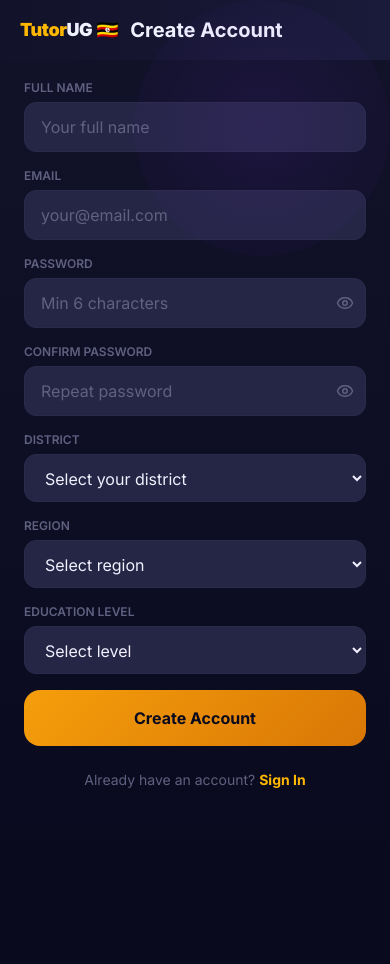
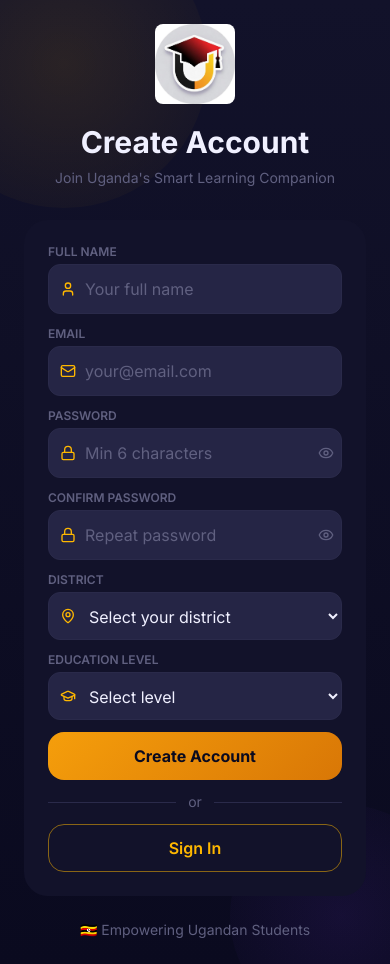
Before and after one commit to OPOKA-ERIC/TUTOR-UG, a React (Vite) app in the folder web/: page /register in a window 390 px wide. Before the commit the page ends 844 px from the top, so only its background shows below. Built offline with nearby package versions, Linux system fonts and the light colour scheme.

Commit message:
feat: Google OAuth sign-in, logo image, redesign register/login pages

```diff
--- a/web/src/components/Logo.tsx
+++ b/web/src/components/Logo.tsx
@@ -1,10 +1,12 @@
 export default function Logo({ size = 'md' }: { size?: 'sm' | 'md' | 'lg' }) {
-  const s = size === 'sm' ? 'text-lg' : size === 'lg' ? 'text-3xl' : 'text-xl'
+  const dims = size === 'sm' ? 80 : size === 'lg' ? 44 : 36
   return (
-    <span className={`font-black ${s} tracking-tight`}>
-      <span className="text-primary">Tutor</span>
-      <span className="text-text-white">UG</span>
-      <span className="text-primary ml-1">🇺🇬</span>
-    </span>
+    <img
+      src="/assets/logo.jpg"
+      alt="TutorUG"
+      width={dims}
+      height={dims}
+      className="object-contain rounded-lg"
+    />
   )
 }
--- a/web/src/lib/AuthContext.tsx
+++ b/web/src/lib/AuthContext.tsx
@@ -7,6 +7,7 @@ interface AuthCtx {
   loading: boolean
   login: (email: string, password: string) => Promise<string | null>
   register: (email: string, password: string, profile: Partial<UserProfile>) => Promise<string | null>
+  signInWithGoogle: () => Promise<string | null>
   logout: () => Promise<void>
   refreshProfile: () => Promise<void>
 }
@@ -26,14 +27,46 @@ export function AuthProvider({ children }: { children: ReactNode }) {
     if (data) setProfile(data as UserProfile)
   }
 
+  async function ensureProfile(user: import('@supabase/supabase-js').User) {
+    const { data: existing } = await supabase
+      .from('users')
+      .select('user_id')
+      .eq('user_id', user.id)
+      .single()
+    if (existing) return
+    const meta = user.user_metadata
+    const { error: profileError } = await supabase.from('users').insert({
+      user_id: user.id,
+      email: user.email || '',
+      name: meta?.full_name || meta?.name || user.email?.split('@')[0] || 'Student',
+      avatar_url: meta?.avatar_url || '',
+      district: '', region: '', education_level: '',
+      school: '', combination: '', course: '', profession: '',
+      total_messages: 0, total_quizzes: 0,
+      total_documents: 0, streak_days: 0,
+    })
+    if (!profileError) {
+      await supabase.from('user_settings').insert({
+        user_id: user.id, voice_enabled: true, auto_read_enabled: false,
+        quiz_sound_enabled: true, notifications_enabled: true,
+        study_reminders_enabled: true, quiz_difficulty: 'adaptive',
+        app_theme: 'DEEP_SPACE', language: 'en',
+        updated_at: new Date().toISOString(),
+      })
+    }
+  }
+
   useEffect(() => {
     supabase.auth.getSession().then(({ data }) => {
-      if (data.session?.user) fetchProfile(data.session.user.id).finally(() => setLoading(false))
-      else setLoading(false)
+      if (data.session?.user) {
+        ensureProfile(data.session.user).then(() => fetchProfile(data.session.user.id).finally(() => setLoading(false)))
+      } else setLoading(false)
     })
-    const { data: { subscription } } = supabase.auth.onAuthStateChange((_event, session) => {
-      if (session?.user) fetchProfile(session.user.id)
-      else setProfile(null)
+    const { data: { subscription } } = supabase.auth.onAuthStateChange(async (event, session) => {
+      if (session?.user) {
+        if (event === 'SIGNED_IN') await ensureProfile(session.user)
+        await fetchProfile(session.user.id)
+      } else setProfile(null)
     })
     return () => subscription.unsubscribe()
   }, [])
@@ -70,6 +103,14 @@ export function AuthProvider({ children }: { children: ReactNode }) {
     return null
   }
 
+  async function signInWithGoogle(): Promise<string | null> {
+    const { error } = await supabase.auth.signInWithOAuth({
+      provider: 'google',
+      options: { redirectTo: window.location.origin },
+    })
+    return error?.message || null
+  }
+
   async function logout() {
     await supabase.auth.signOut()
     setProfile(null)
@@ -88,7 +129,7 @@ export function AuthProvider({ children }: { children: ReactNode }) {
   }
 
   return (
-    <AuthContext.Provider value={{ profile, loading, login, register, logout, refreshProfile }}>
+    <AuthContext.Provider value={{ profile, loading, login, register, signInWithGoogle, logout, refreshProfile }}>
       {children}
     </AuthContext.Provider>
   )
--- a/web/src/pages/LoginPage.tsx
+++ b/web/src/pages/LoginPage.tsx
@@ -5,7 +5,7 @@ import { useAuth } from '@/lib/AuthContext'
 import Logo from '@/components/Logo'
 
 export default function LoginPage() {
-  const { login } = useAuth()
+  const { login, signInWithGoogle } = useAuth()
   const navigate = useNavigate()
   const [email, setEmail] = useState('')
   const [password, setPassword] = useState('')
@@ -35,82 +35,92 @@ export default function LoginPage() {
 
       <div className="w-full max-w-md relative">
         {/* Logo */}
-        <div className="flex flex-col items-center mb-8">
+        <div className="flex flex-col items-center mb-4">
           <div className="w-20 h-20 rounded-2xl flex items-center justify-center mb-5"
             style={{ background: 'linear-gradient(135deg, #F59E0B, #D97706)' }}>
             <Logo size="sm" />
           </div>
-          <h1 className="text-text-white text-3xl font-bold">Welcome Back! 👋</h1>
-          <p className="text-text-disabled mt-2 text-sm">Sign in to continue learning</p>
+          <h1 className="text-text-white text-2xl font-bold">Welcome Back! 👋</h1>
+          <p className="text-text-disabled mt-1 text-sm">Sign in to continue learning</p>
         </div>
 
         {/* Card */}
-        <div className="bg-surface rounded-3xl p-6">
+        <div className="bg-surface rounded-3xl p-5">
           {error && (
-            <div className="bg-error/10 border border-error/30 rounded-xl p-3 mb-5 text-error text-sm">{error}</div>
+            <div className="bg-error/10 border border-error/30 rounded-xl p-2 mb-3 text-error text-xs">{error}</div>
           )}
 
-          <form onSubmit={handleSubmit} className="space-y-5">
+          <form onSubmit={handleSubmit} className="space-y-3">
             <div>
-              <label className="text-text-disabled text-xs font-semibold uppercase mb-2 block">Email</label>
+              <label className="text-text-disabled text-xs font-semibold uppercase mb-1 block">Email</label>
               <div className="relative">
-                <Mail size={18} className="absolute left-3 top-1/2 -translate-y-1/2 text-primary" />
+                <Mail size={16} className="absolute left-3 top-1/2 -translate-y-1/2 text-primary" />
                 <input type="email" value={email} onChange={e => setEmail(e.target.value)}
                   placeholder="your@email.com" required
-                  className="input-field pl-10" />
+                  className="input-field pl-9" />
               </div>
             </div>
 
             <div>
-              <label className="text-text-disabled text-xs font-semibold uppercase mb-2 block">Password</label>
+              <label className="text-text-disabled text-xs font-semibold uppercase mb-1 block">Password</label>
               <div className="relative">
-                <Lock size={18} className="absolute left-3 top-1/2 -translate-y-1/2 text-primary" />
+                <Lock size={16} className="absolute left-3 top-1/2 -translate-y-1/2 text-primary" />
                 <input type={showPwd ? 'text' : 'password'} value={password}
                   onChange={e => setPassword(e.target.value)}
-                  placeholder="••••••••" required className="input-field pl-10 pr-11" />
+                  placeholder="••••••••" required className="input-field pl-9 pr-10" />
                 <button type="button" onClick={() => setShowPwd(!showPwd)}
-                  className="absolute right-3 top-1/2 -translate-y-1/2 text-text-disabled hover:text-text-light">
-                  {showPwd ? <EyeOff size={18} /> : <Eye size={18} />}
+                  className="absolute right-2 top-1/2 -translate-y-1/2 text-text-disabled hover:text-text-light">
+                  {showPwd ? <EyeOff size={16} /> : <Eye size={16} />}
                 </button>
               </div>
             </div>
 
             <div className="text-right">
-              <Link to="/forgot-password" className="text-primary text-sm font-medium hover:underline">
+              <Link to="/forgot-password" className="text-primary text-xs font-medium hover:underline">
                 Forgot Password?
               </Link>
             </div>
 
             <button type="submit" disabled={!canLogin}
-              className="w-full h-13 rounded-2xl font-bold text-base flex items-center justify-center gap-2 transition-all"
+              className="w-full h-11 rounded-2xl font-bold text-sm flex items-center justify-center gap-2 transition-all"
               style={{
                 background: canLogin ? 'linear-gradient(135deg, #F59E0B, #D97706)' : 'linear-gradient(135deg, #252545, #252545)',
                 color: canLogin ? '#0A0A1F' : '#606080',
-                height: '52px',
               }}>
-              {loading ? <Loader2 size={20} className="animate-spin" /> : 'Sign In'}
+              {loading ? <Loader2 size={18} className="animate-spin" /> : 'Sign In'}
             </button>
           </form>
 
-          <div className="flex items-center gap-3 my-5">
+          <div className="flex items-center gap-3 my-3">
             <div className="flex-1 h-px bg-outline" />
-            <span className="text-text-disabled text-sm">or</span>
+            <span className="text-text-disabled text-xs">or</span>
             <div className="flex-1 h-px bg-outline" />
           </div>
 
+          <button type="button" onClick={async () => { const err = await signInWithGoogle(); if (err) setError(err) }}
+            className="w-full h-11 rounded-2xl font-semibold text-sm flex items-center justify-center gap-3 transition-all mb-3"
+            style={{
+              border: '1.5px solid',
+              borderColor: 'rgba(255,255,255,0.12)',
+              color: '#CCCCDD',
+              background: 'rgba(255,255,255,0.04)',
+            }}>
+            <svg width="18" height="18" viewBox="0 0 24 24"><path fill="#fff" d="M22.56 12.25c0-.78-.07-1.53-.2-2.25H12v4.26h5.92a5.06 5.06 0 0 1-2.2 3.32v2.77h3.57c2.08-1.92 3.28-4.74 3.28-8.1z" opacity=".6"/><path fill="#fff" d="M12 23c2.97 0 5.46-.98 7.28-2.66l-3.57-2.77c-.98.66-2.23 1.06-3.71 1.06-2.86 0-5.29-1.93-6.16-4.53H2.18v2.84C3.99 20.53 7.7 23 12 23z" opacity=".4"/><path fill="#fff" d="M5.84 14.09c-.22-.66-.35-1.36-.35-2.09s.13-1.43.35-2.09V7.07H2.18C1.43 8.55 1 10.22 1 12s.43 3.45 1.18 4.93l2.85-2.22.81-.62z" opacity=".3"/><path fill="#fff" d="M12 5.38c1.62 0 3.06.56 4.21 1.64l3.15-3.15C17.45 2.09 14.97 1 12 1 7.7 1 3.99 3.47 2.18 7.07l3.66 2.84c.87-2.6 3.3-4.53 6.16-4.53z" opacity=".9"/></svg>
+            Continue with Google
+          </button>
+
           <Link to="/register"
-            className="w-full h-13 rounded-2xl font-semibold text-base flex items-center justify-center transition-all"
+            className="w-full h-11 rounded-2xl font-semibold text-sm flex items-center justify-center transition-all"
             style={{
               border: '1.5px solid',
               borderColor: 'rgba(255,184,0,0.5)',
               color: '#FFB800',
-              height: '52px',
             }}>
             Create New Account
           </Link>
         </div>
 
-        <p className="text-center text-text-disabled text-sm mt-6">🇺🇬 Empowering Ugandan Students</p>
+        <p className="text-center text-text-disabled text-xs mt-3">🇺🇬 Empowering Ugandan Students</p>
       </div>
 
       {/* Loading overlay */}
--- a/web/src/pages/RegisterPage.tsx
+++ b/web/src/pages/RegisterPage.tsx
@@ -1,6 +1,6 @@
 import { useState } from 'react'
 import { Link, useNavigate } from 'react-router-dom'
-import { Eye, EyeOff, Loader2, ChevronDown } from 'lucide-react'
+import { Eye, EyeOff, Loader2, User, Mail, Lock, MapPin, GraduationCap } from 'lucide-react'
 import { useAuth } from '@/lib/AuthContext'
 import { EDUCATION_LEVELS, REGIONS } from '@/lib/constants'
 import Logo from '@/components/Logo'
@@ -60,92 +60,106 @@ export default function RegisterPage() {
   }
 
   return (
-    <div className="min-h-screen bg-gradient-to-b from-surface to-bg relative overflow-hidden">
-      {/* Decorative glow */}
-      <div className="absolute top-0 right-0 w-64 h-64 rounded-full pointer-events-none"
+    <div className="min-h-screen bg-gradient-to-b from-surface to-bg flex items-center justify-center p-6 relative overflow-hidden">
+      {/* Decorative glows */}
+      <div className="absolute -top-20 -left-20 w-72 h-72 rounded-full pointer-events-none"
+        style={{ background: 'radial-gradient(circle, rgba(255,184,0,0.1), transparent)' }} />
+      <div className="absolute -bottom-16 -right-16 w-56 h-56 rounded-full pointer-events-none"
         style={{ background: 'radial-gradient(circle, rgba(124,58,237,0.1), transparent)' }} />
 
-      {/* Top bar */}
-      <div className="bg-gradient-to-r from-surface to-surface-var px-5 py-4 flex items-center gap-3">
+      <div className="w-full max-w-xl relative">
+        {/* Logo */}
+        <div className="flex flex-col items-center mb-8">
+          <div className="w-20 h-20 rounded-2xl flex items-center justify-center mb-5"
+            style={{ background: 'linear-gradient(135deg, #F59E0B, #D97706)' }}>
             <Logo size="sm" />
-        <span className="text-text-white text-xl font-bold">Create Account</span>
+          </div>
+          <h1 className="text-text-white text-3xl font-bold">Create Account</h1>
+          <p className="text-text-disabled mt-2 text-sm">Join Uganda's Smart Learning Companion</p>
         </div>
 
-      <div className="px-6 py-5 pb-10 max-w-lg mx-auto">
+        {/* Card */}
+        <div className="bg-surface rounded-3xl p-6">
           {error && (
             <div className="bg-error/10 border border-error/30 rounded-xl p-3 mb-5 text-error text-sm">{error}</div>
           )}
 
-        <form onSubmit={handleSubmit} className="space-y-4">
-          <div>
-            <label className="text-text-disabled text-xs font-semibold uppercase mb-1.5 block">Full Name</label>
+          <form onSubmit={handleSubmit} className="grid grid-cols-2 gap-x-4 gap-y-3">
+            <div className="col-span-2 sm:col-span-1">
+              <label className="text-text-disabled text-xs font-semibold uppercase mb-1 block">Full Name</label>
+              <div className="relative">
+                <User size={16} className="absolute left-3 top-1/2 -translate-y-1/2 text-primary" />
                 <input value={form.name} onChange={e => set('name', e.target.value)}
-              placeholder="Your full name" required className="input-field" />
+                  placeholder="Your full name" required className="input-field pl-9" />
+              </div>
             </div>
 
-          <div>
-            <label className="text-text-disabled text-xs font-semibold uppercase mb-1.5 block">Email</label>
+            <div className="col-span-2 sm:col-span-1">
+              <label className="text-text-disabled text-xs font-semibold uppercase mb-1 block">Email</label>
+              <div className="relative">
+                <Mail size={16} className="absolute left-3 top-1/2 -translate-y-1/2 text-primary" />
                 <input type="email" value={form.email} onChange={e => set('email', e.target.value)}
-              placeholder="your@email.com" required className="input-field" />
+                  placeholder="your@email.com" required className="input-field pl-9" />
+              </div>
             </div>
 
-          <div>
-            <label className="text-text-disabled text-xs font-semibold uppercase mb-1.5 block">Password</label>
+            <div className="col-span-2 sm:col-span-1">
+              <label className="text-text-disabled text-xs font-semibold uppercase mb-1 block">Password</label>
               <div className="relative">
+                <Lock size={16} className="absolute left-3 top-1/2 -translate-y-1/2 text-primary" />
                 <input type={showPwd ? 'text' : 'password'} value={form.password}
                   onChange={e => set('password', e.target.value)}
-                placeholder="Min 6 characters" required className="input-field pr-11" />
+                  placeholder="Min 6 characters" required className="input-field pl-9 pr-10" />
                 <button type="button" onClick={() => setShowPwd(!showPwd)}
-                className="absolute right-3 top-1/2 -translate-y-1/2 text-text-disabled hover:text-text-light">
-                {showPwd ? <EyeOff size={18} /> : <Eye size={18} />}
+                  className="absolute right-2 top-1/2 -translate-y-1/2 text-text-disabled hover:text-text-light">
+                  {showPwd ? <EyeOff size={16} /> : <Eye size={16} />}
                 </button>
               </div>
             </div>
 
-          <div>
-            <label className="text-text-disabled text-xs font-semibold uppercase mb-1.5 block">Confirm Password</label>
+            <div className="col-span-2 sm:col-span-1">
+              <label className="text-text-disabled text-xs font-semibold uppercase mb-1 block">Confirm Password</label>
               <div className="relative">
+                <Lock size={16} className="absolute left-3 top-1/2 -translate-y-1/2 text-primary" />
                 <input type={showConfirm ? 'text' : 'password'} value={form.confirmPassword}
                   onChange={e => set('confirmPassword', e.target.value)}
-                placeholder="Repeat password" required className="input-field pr-11" />
+                  placeholder="Repeat password" required className="input-field pl-9 pr-10" />
                 <button type="button" onClick={() => setShowConfirm(!showConfirm)}
-                className="absolute right-3 top-1/2 -translate-y-1/2 text-text-disabled hover:text-text-light">
-                {showConfirm ? <EyeOff size={18} /> : <Eye size={18} />}
+                  className="absolute right-2 top-1/2 -translate-y-1/2 text-text-disabled hover:text-text-light">
+                  {showConfirm ? <EyeOff size={16} /> : <Eye size={16} />}
                 </button>
               </div>
             </div>
 
-          <div>
-            <label className="text-text-disabled text-xs font-semibold uppercase mb-1.5 block">District</label>
-            <select value={form.district} onChange={e => set('district', e.target.value)} className="input-field">
+            <div className="col-span-2 sm:col-span-1">
+              <label className="text-text-disabled text-xs font-semibold uppercase mb-1 block">District</label>
+              <div className="relative">
+                <MapPin size={16} className="absolute left-3 top-1/2 -translate-y-1/2 text-primary" />
+                <select value={form.district} onChange={e => set('district', e.target.value)} className="input-field pl-9">
                   <option value="">Select your district</option>
                   {DISTRICTS.map(d => <option key={d} value={d}>{d}</option>)}
                 </select>
               </div>
-
-          <div>
-            <label className="text-text-disabled text-xs font-semibold uppercase mb-1.5 block">Region</label>
-            <select value={form.region} onChange={e => set('region', e.target.value)} className="input-field">
-              <option value="">Select region</option>
-              {REGIONS.map(r => <option key={r} value={r}>{r}</option>)}
-            </select>
             </div>
 
-          <div>
-            <label className="text-text-disabled text-xs font-semibold uppercase mb-1.5 block">Education Level</label>
-            <select value={form.education_level} onChange={e => set('education_level', e.target.value)} className="input-field">
+            <div className="col-span-2 sm:col-span-1">
+              <label className="text-text-disabled text-xs font-semibold uppercase mb-1 block">Education Level</label>
+              <div className="relative">
+                <GraduationCap size={16} className="absolute left-3 top-1/2 -translate-y-1/2 text-primary" />
+                <select value={form.education_level} onChange={e => set('education_level', e.target.value)} className="input-field pl-9">
                   <option value="">Select level</option>
                   {EDUCATION_LEVELS.map(l => <option key={l} value={l}>{l}</option>)}
                 </select>
               </div>
+            </div>
 
             {isALevel && (
               <>
-              <div className="rounded-xl px-3 py-3" style={{ backgroundColor: 'rgba(255,184,0,0.08)' }}>
+                <div className="col-span-2 rounded-xl px-3 py-2" style={{ backgroundColor: 'rgba(255,184,0,0.08)' }}>
                   <p className="text-text-disabled text-xs">Enter your subject combination (e.g. PCB, HEG). General Paper is always included.</p>
                 </div>
-              <div>
-                <label className="text-text-disabled text-xs font-semibold uppercase mb-1.5 block">Subject Combination (e.g. PCB, HEG)</label>
+                <div className="col-span-2">
+                  <label className="text-text-disabled text-xs font-semibold uppercase mb-1 block">Subject Combination</label>
                   <input value={form.combination} onChange={e => set('combination', e.target.value)}
                     placeholder="e.g. PCB" className="input-field" />
                 </div>
@@ -154,11 +168,11 @@ export default function RegisterPage() {
 
             {isUniversity && (
               <>
-              <div className="rounded-xl px-3 py-3" style={{ backgroundColor: 'rgba(255,184,0,0.08)' }}>
+                <div className="col-span-2 rounded-xl px-3 py-2" style={{ backgroundColor: 'rgba(255,184,0,0.08)' }}>
                   <p className="text-text-disabled text-xs">Your AI tutor will focus all learning around your university course.</p>
                 </div>
-              <div>
-                <label className="text-text-disabled text-xs font-semibold uppercase mb-1.5 block">University Course</label>
+                <div className="col-span-2">
+                  <label className="text-text-disabled text-xs font-semibold uppercase mb-1 block">University Course</label>
                   <input value={form.course} onChange={e => set('course', e.target.value)}
                     placeholder="e.g. Bachelor of Medicine" className="input-field" />
                 </div>
@@ -167,11 +181,11 @@ export default function RegisterPage() {
 
             {isProfessional && (
               <>
-              <div className="rounded-xl px-3 py-3" style={{ backgroundColor: 'rgba(255,184,0,0.08)' }}>
+                <div className="col-span-2 rounded-xl px-3 py-2" style={{ backgroundColor: 'rgba(255,184,0,0.08)' }}>
                   <p className="text-text-disabled text-xs">Your AI tutor will focus all learning around your profession.</p>
                 </div>
-              <div>
-                <label className="text-text-disabled text-xs font-semibold uppercase mb-1.5 block">Your Profession</label>
+                <div className="col-span-2">
+                  <label className="text-text-disabled text-xs font-semibold uppercase mb-1 block">Your Profession</label>
                   <input value={form.profession} onChange={e => set('profession', e.target.value)}
                     placeholder="e.g. Nurse, Engineer, Teacher" className="input-field" />
                 </div>
@@ -179,32 +193,51 @@ export default function RegisterPage() {
             )}
 
             {showSchool && (
-            <div>
-              <label className="text-text-disabled text-xs font-semibold uppercase mb-1.5 block">School (Optional)</label>
+              <div className="col-span-2">
+                <label className="text-text-disabled text-xs font-semibold uppercase mb-1 block">School (Optional)</label>
                 <input value={form.school} onChange={e => set('school', e.target.value)}
                   placeholder="Your school name" className="input-field" />
               </div>
             )}
 
+            <div className="col-span-2">
               <button type="submit" disabled={loading}
-            className="w-full h-14 rounded-2xl font-bold text-base flex items-center justify-center gap-2 transition-all mt-2"
+                className="w-full h-12 rounded-2xl font-bold text-base flex items-center justify-center gap-2 transition-all"
                 style={{
-              background: 'linear-gradient(135deg, #F59E0B, #D97706)',
-              color: '#0A0A1F',
+                  background: loading ? 'linear-gradient(135deg, #252545, #252545)' : 'linear-gradient(135deg, #F59E0B, #D97706)',
+                  color: loading ? '#606080' : '#0A0A1F',
                 }}>
-            {loading ? <Loader2 size={22} className="animate-spin" /> : 'Create Account'}
+                {loading ? <Loader2 size={20} className="animate-spin" /> : 'Create Account'}
               </button>
+            </div>
 
-          <p className="text-center text-text-disabled text-sm pt-2">
-            Already have an account?{' '}
-            <Link to="/login" className="text-primary font-bold hover:underline">Sign In</Link>
-          </p>
+            <div className="col-span-2 flex items-center gap-3">
+              <div className="flex-1 h-px bg-outline" />
+              <span className="text-text-disabled text-sm">or</span>
+              <div className="flex-1 h-px bg-outline" />
+            </div>
+
+            <Link to="/login"
+              className="col-span-2 w-full h-12 rounded-2xl font-semibold text-base flex items-center justify-center transition-all"
+              style={{
+                border: '1.5px solid',
+                borderColor: 'rgba(255,184,0,0.5)',
+                color: '#FFB800',
+              }}>
+              Sign In
+            </Link>
           </form>
         </div>
 
+        <p className="text-center text-text-disabled text-sm mt-6">🇺🇬 Empowering Ugandan Students</p>
+      </div>
+
       {loading && (
-        <div className="fixed inset-0 bg-black/50 flex items-center justify-center z-50">
-          <Loader2 size={36} className="animate-spin text-primary" />
+        <div className="fixed inset-0 bg-black/55 flex items-center justify-center z-50">
+          <div className="bg-surface rounded-2xl px-8 py-8 flex flex-col items-center gap-4">
+            <Loader2 size={32} className="animate-spin text-primary" />
+            <p className="text-text-disabled text-sm">Creating your account...</p>
+          </div>
         </div>
       )}
     </div>
```
Also changed, not shown: web/public/assets/logo.jpg (added). Lines whose indentation alone changed are shown as unchanged.
